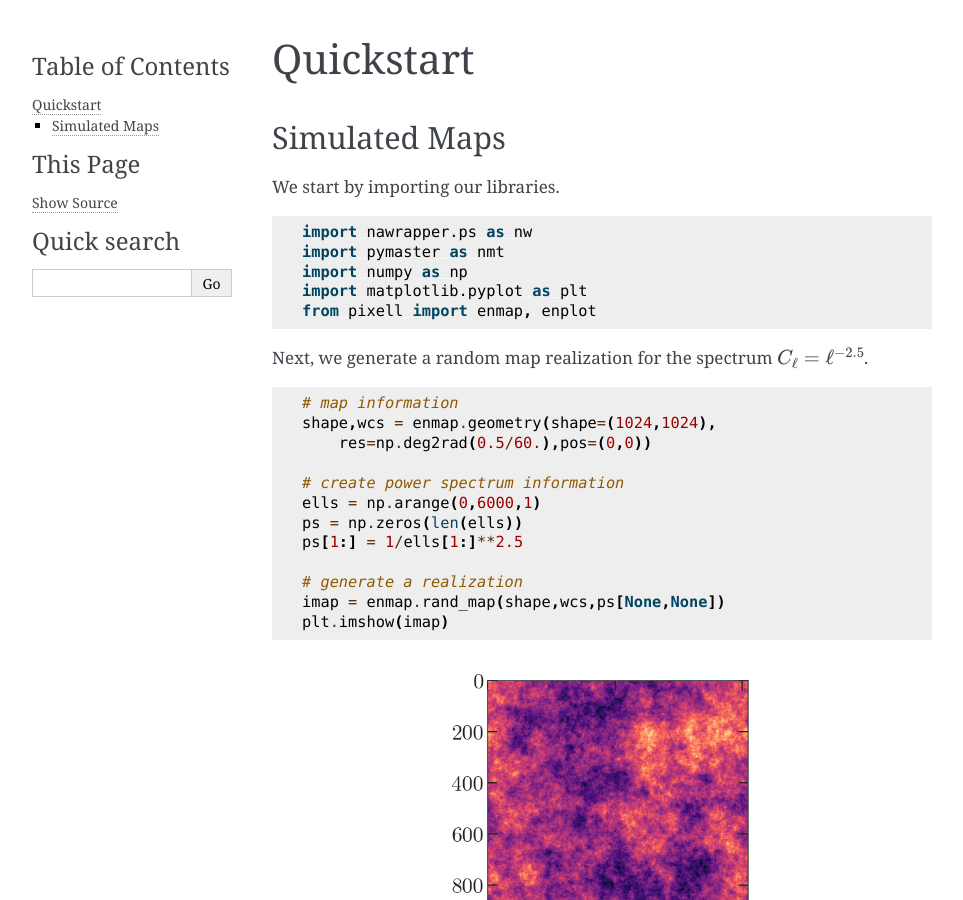
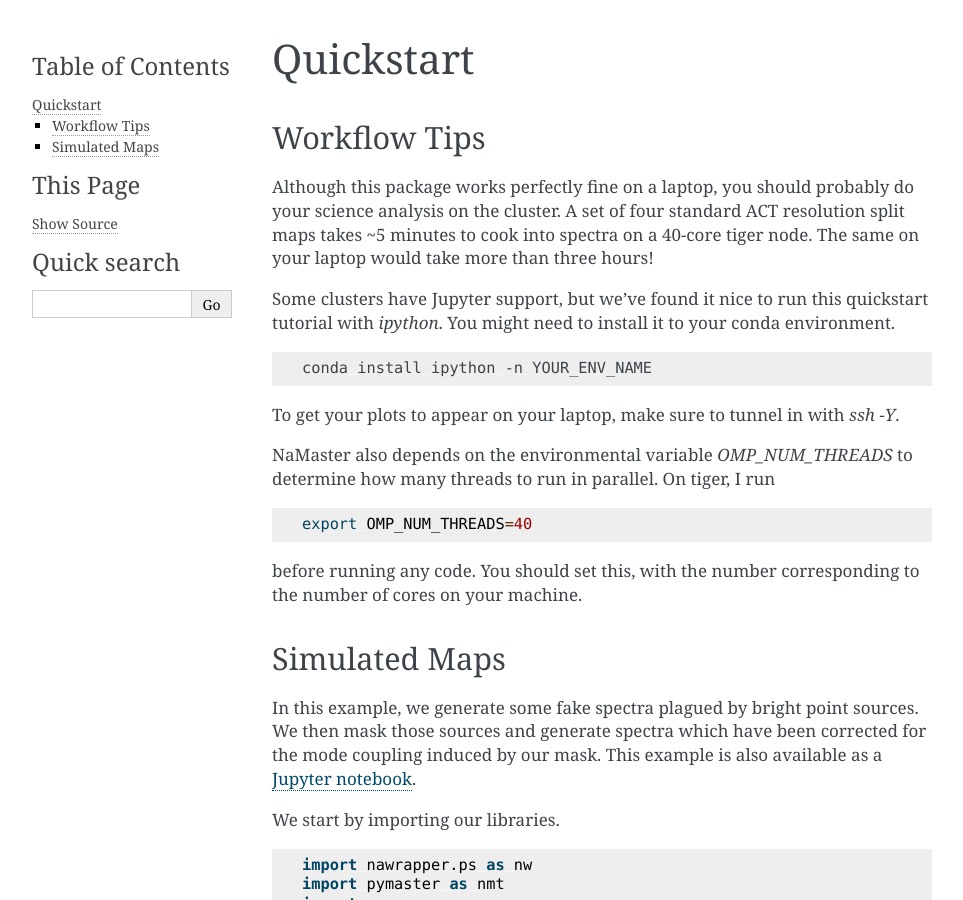
Before and after one commit to xzackli/nawrapper, a Sphinx documentation site: the page built from docs/source/usage/quickstart.rst, in a window 1280 px wide and 900 px high. Shown: the whole window, without its empty margins (148-1111 px from the left). Built offline with Sphinx 7.4.7, drawn with Linux system fonts in a browser that asks for light colours; some of the changed text lies outside the part shown.

Commit message:
substantially updated documentation

```diff
--- a/docs/source/index.rst
+++ b/docs/source/index.rst
@@ -6,7 +6,7 @@
 NaWrapper
 =========
 
-`NaWrapper`_ is a thin wrapper around `NaMaster`_ for CMB work in rectangular
+`NaWrapper`_ is a thin python wrapper around `NaMaster`_ for CMB work in rectangular
 pixelization, in particular for the ACT experiment.
 
 .. figure:: _static/outline.svg
--- a/docs/source/usage/quickstart.rst
+++ b/docs/source/usage/quickstart.rst
@@ -1,9 +1,43 @@
+
+.. _quickstart:
+
 Quickstart
 ==========
 
+Workflow Tips
+-------------
+Although this package works perfectly fine on a laptop, you should probably
+do your science analysis on the cluster. A set of four standard ACT resolution
+split maps takes ~5 minutes to cook into spectra on a 40-core tiger node. The
+same on your laptop would take more than three hours!
+
+Some clusters have Jupyter support, but we've found it nice to run this
+quickstart tutorial with `ipython`. You might need to install it to your conda
+environment.
+
+.. code:: bash
+
+  conda install ipython -n YOUR_ENV_NAME
+
+To get your plots to appear on your laptop, make sure to tunnel in with `ssh -Y`.
+
+NaMaster also depends on the environmental variable `OMP_NUM_THREADS` to
+determine how many threads to run in parallel. On tiger, I run
+
+.. code:: bash
+
+  export OMP_NUM_THREADS=40
+
+before running any code. You should set this, with the number corresponding to
+the number of cores on your machine.
 
 Simulated Maps
--------------------------
+--------------
+
+In this example, we generate some fake spectra plagued by bright point sources.
+We then mask those sources and generate spectra which have been corrected for
+the mode coupling induced by our mask. This example is also available as a
+`Jupyter notebook`_.
 
 We start by importing our libraries.
 
@@ -78,8 +112,9 @@ For additional realism we generate noise power spectra to add to our "splits".
 .. figure:: ../_static/noise_power.png
   :scale: 60%
 
-For this example, we won't include a beam. Now we set up the namap objects,
-adding our original random map to the noise realization.
+For this example, we won't include a beam. Now we set up the
+:py:class:`nawrapper.ps.namap` objects, using as input our
+our original random realization summed with the noise realizations.
 
 .. code:: python
 
@@ -87,8 +122,10 @@ adding our original random map to the noise realization.
   namap_2 = nw.namap(map_I=imap + noise_map_2, mask=mask)
 
 Next we compute the mode-coupling matrix. We need the binning file, which
-we store in `notebooks/data/`. You'll need to point it to the right path on
-your own installation.
+we have in the `repository`_ under `notebooks/data/`. You'll need to point it to
+the right path on your own installation. This is the slow part, you might want
+to get a snack while you wait (about 5 minutes on 1 core for a map of this
+size).
 
 .. code:: python
 
@@ -103,7 +140,19 @@ mode coupling object.
 
   Cb = nw.compute_spectra(namap_1, namap_2, mc=mc)
 
+Let's plot it!
+
+.. code:: python
+
+  plt.plot(ps, 'k-', label='input')
+  plt.plot(Cb['ell'], Cb['TT'], 'r.', label='computed')
+  plt.legend()
+  plt.yscale('log')
+
 .. figure:: ../_static/result_ps.png
   :scale: 60%
 
 We've recovered our input spectrum!
+
+.. _repository: https://github.com/xzackli/nawrapper/tree/master/notebooks/data
+.. _Jupyter notebook: https://github.com/xzackli/nawrapper/blob/master/notebooks/Getting%20Started.ipynb
```
Also changed, not shown: docs/source/usage/installation.rst (+15 -10 lines), docs/source/_static/outline.svg, 2 other files.
